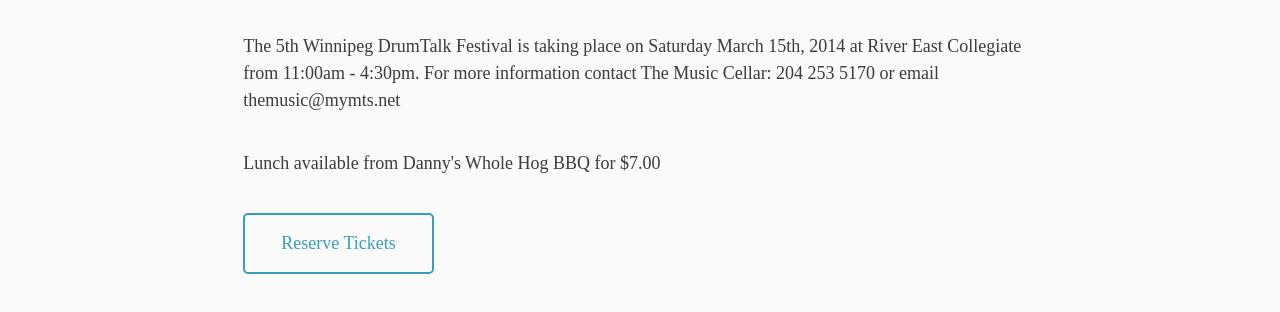
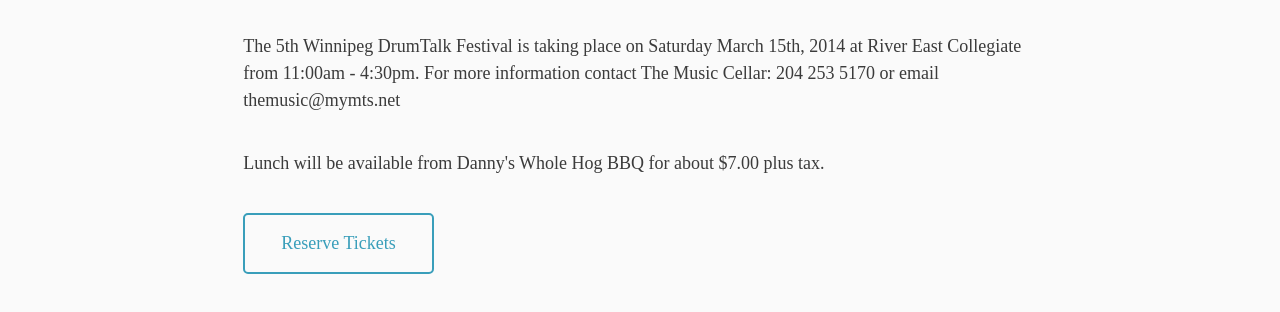
Before and after one commit to bcerasani/winnipeg-drumtalk, a website: page build/index.html in a window 1280 px wide. Shown: the part 696-1008 px from the top of the page. Drawn offline with Linux system fonts and the light colour scheme; some packages are replaced by stand-ins of ours; a web font is replaced by a local one.

Commit message:
updated Danny's text

```diff
--- a/build/index.html
+++ b/build/index.html
@@ -71,7 +71,7 @@
           <div class="inner">
             <h1>The 5th Winnipeg DrumTalk Festival</h1>
             <p>The 5th Winnipeg DrumTalk Festival is taking place on Saturday March 15th, 2014 at River East Collegiate from 11:00am - 4:30pm. For more information contact The Music Cellar: 204 253 5170 or email themusic@mymts.net</p>
-            <p>Lunch available from Danny's Whole Hog BBQ for $7.00</p>
+            <p>Lunch will be available from Danny's Whole Hog BBQ for about $7.00 plus tax.</p>
             <a href="http://bit.ly/1mkg3D8" target="_blank" class="button">Reserve Tickets</a>
           </div>
         </div>
```
